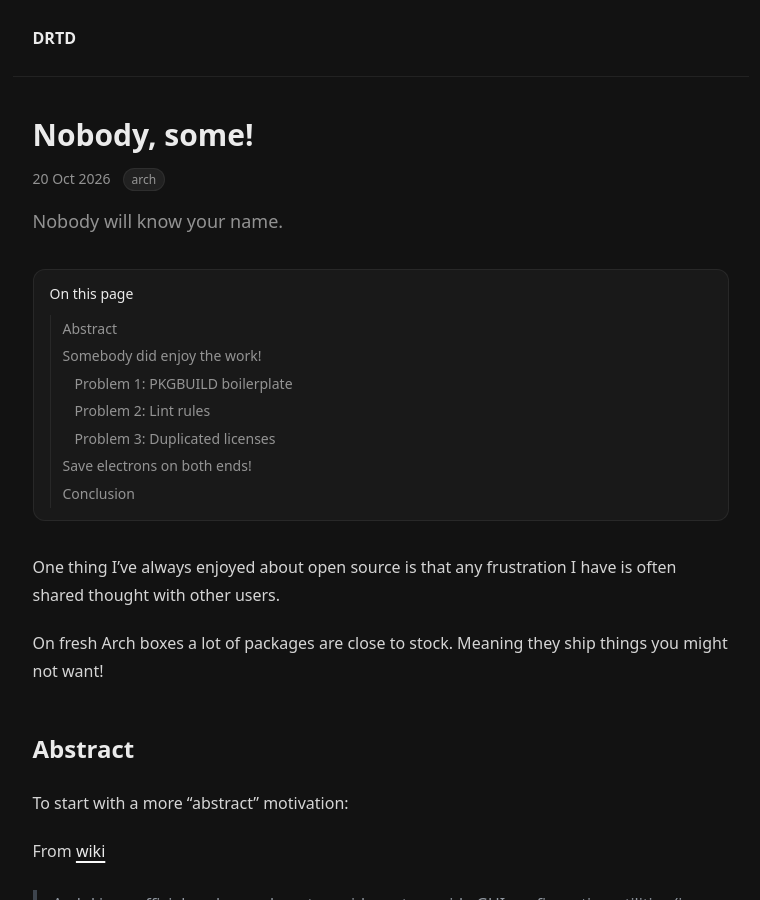
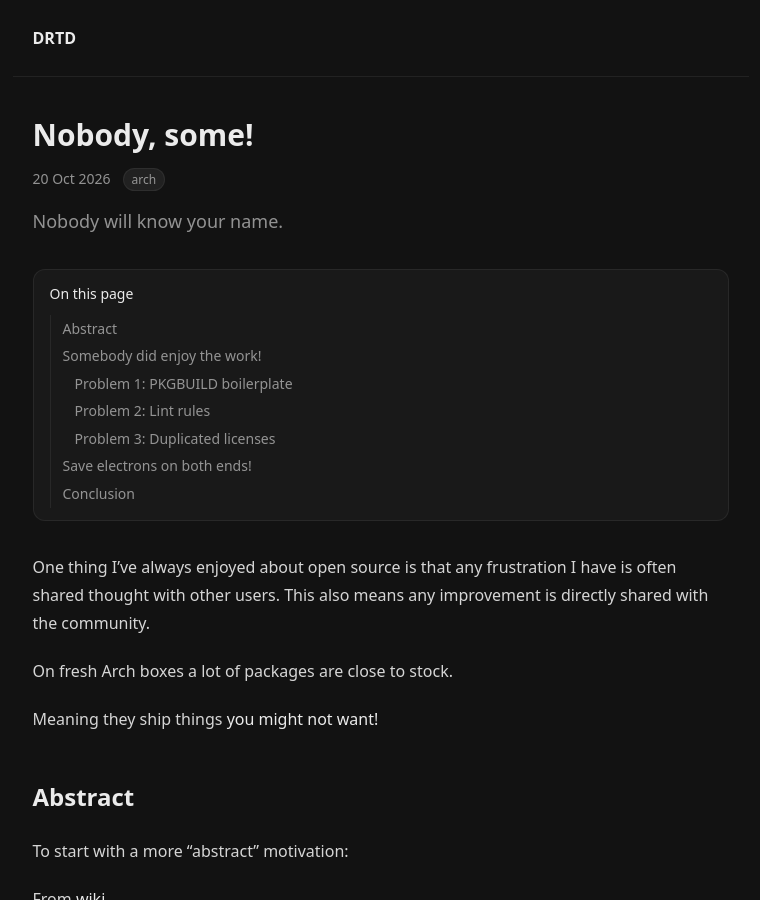
Before and after one commit to h8d13/dontreadthedocs, a Jekyll site: the page built from _notes/nobody.md, in a window 1280 px wide and 900 px high. Shown: the whole window, without its empty margins (252-1012 px from the left). Built offline with Jekyll 4.4.1, drawn with Linux system fonts in a browser that asks for light colours.

Commit message:
misc
Signed-off-by: h8d13 <hadean-eon-dev@proton.me>

```diff
--- a/_notes/nobody.md
+++ b/_notes/nobody.md
@@ -6,10 +6,12 @@ tags: [arch]
 ---
 
 One thing I've always enjoyed about open source is that any frustration I have
-is often shared thought with other users.
+is often shared thought with other users. This also means any improvement is
+directly shared with the community.
 
 On fresh Arch boxes a lot of packages are close to stock.
-Meaning they ship things you might not want!
+
+Meaning they ship things **you might not want!**
 
 ## Abstract
 
```
